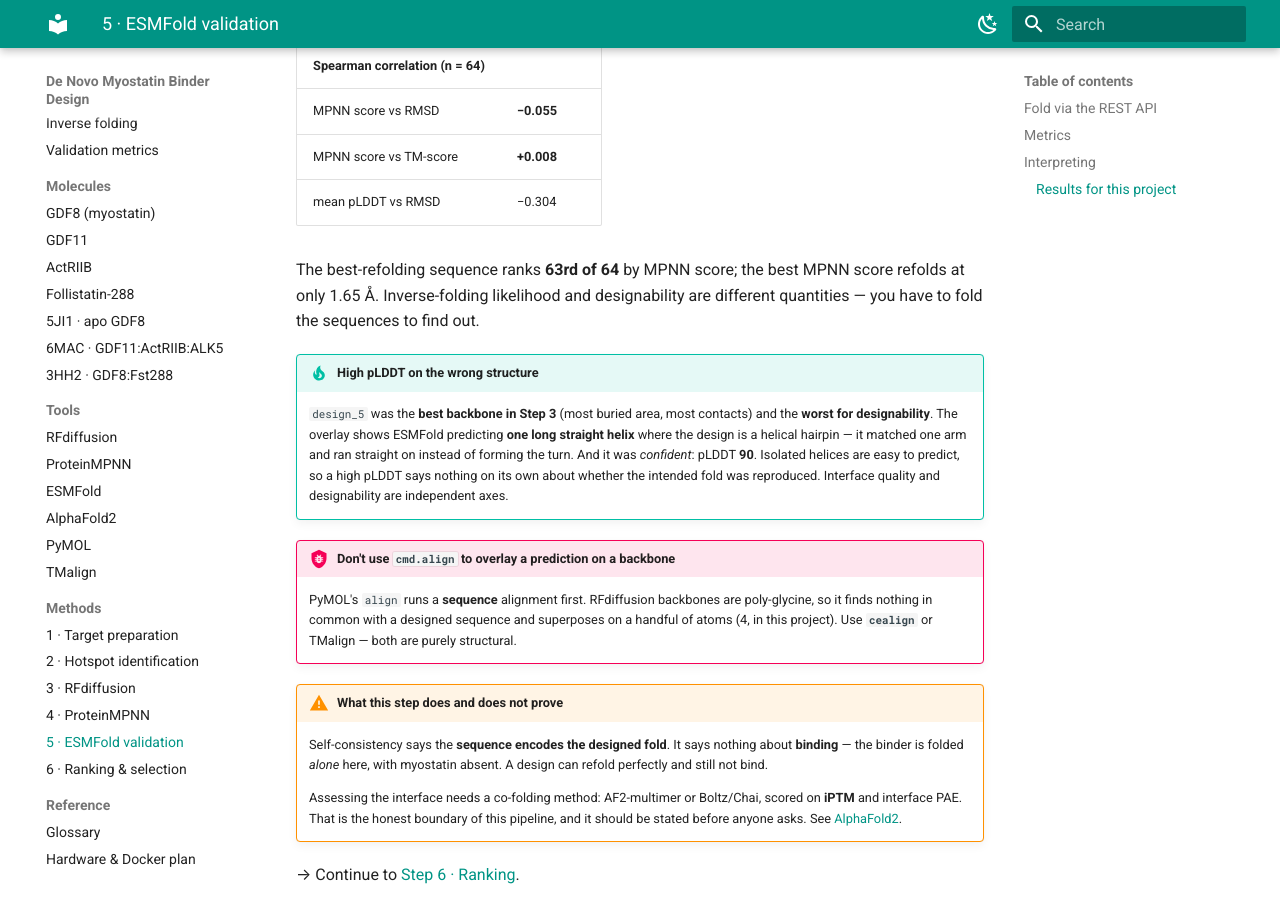
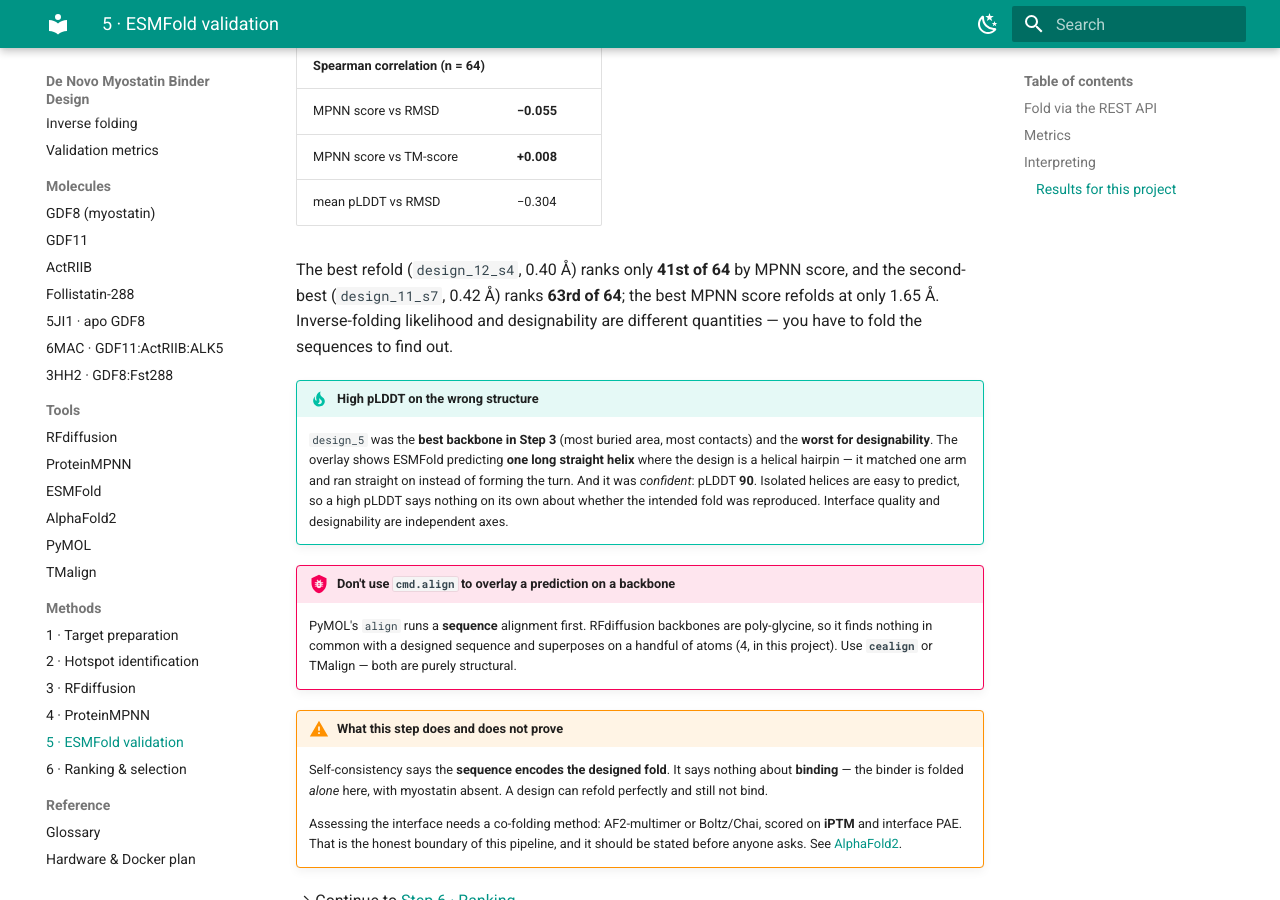
Before and after one commit to beleonattila/myostatin-binder-design, an MkDocs documentation site: the page built from docs/methods/05-esmfold.md, in a window 1280 px wide and 900 px high, scrolled down 2220 px. Built offline with MkDocs 1.6.1 and Material for MkDocs 9.7.7, drawn with Linux system fonts in a browser that asks for light colours.

Commit message:
Correct two Step 5 counts against scores.tsv
Both claims were checked back against esm_validation/scores.tsv, which is now
committed, and neither held:

- "Twelve sequences came in under 0.50 A" -> ten. (Seventeen come in at or
  under 0.55 A, which is the nearest cut that yields twelve-ish; twelve matches
  no threshold.)
- The best refold is design_12_s4 at 0.40 A, as stated earlier in the same log,
  not design_11_s7 at 0.42 A. design_12_s4 ranks 41st of 64 by MPNN score;
  design_11_s7, the second-best refold, is the one that ranks 63rd. Both ranks
  now given, since the 63rd-of-64 figure is the more striking half of the point
  and is still true of the sequence it actually describes.

The argument is unaffected: MPNN score still does not predict refold accuracy.

Co-Authored-By: Claude Opus 5 (1M context) <noreply@anthropic.com>

```diff
--- a/docs/methods/05-esmfold.md
+++ b/docs/methods/05-esmfold.md
@@ -96,7 +96,8 @@ normalised by the **design backbone** (the second, given that argument order).
 | MPNN score vs TM-score | **+0.008** |
 | mean pLDDT vs RMSD | −0.304 |
 
-The best-refolding sequence ranks **63rd of 64** by MPNN score; the best MPNN score
+The best refold (`design_12_s4`, 0.40 Å) ranks only **41st of 64** by MPNN score, and
+the second-best (`design_11_s7`, 0.42 Å) ranks **63rd of 64**; the best MPNN score
 refolds at only 1.65 Å. Inverse-folding likelihood and designability are different
 quantities — you have to fold the sequences to find out.
 
```
Also changed, not shown: CONTEXT.md (+4 -3 lines).
